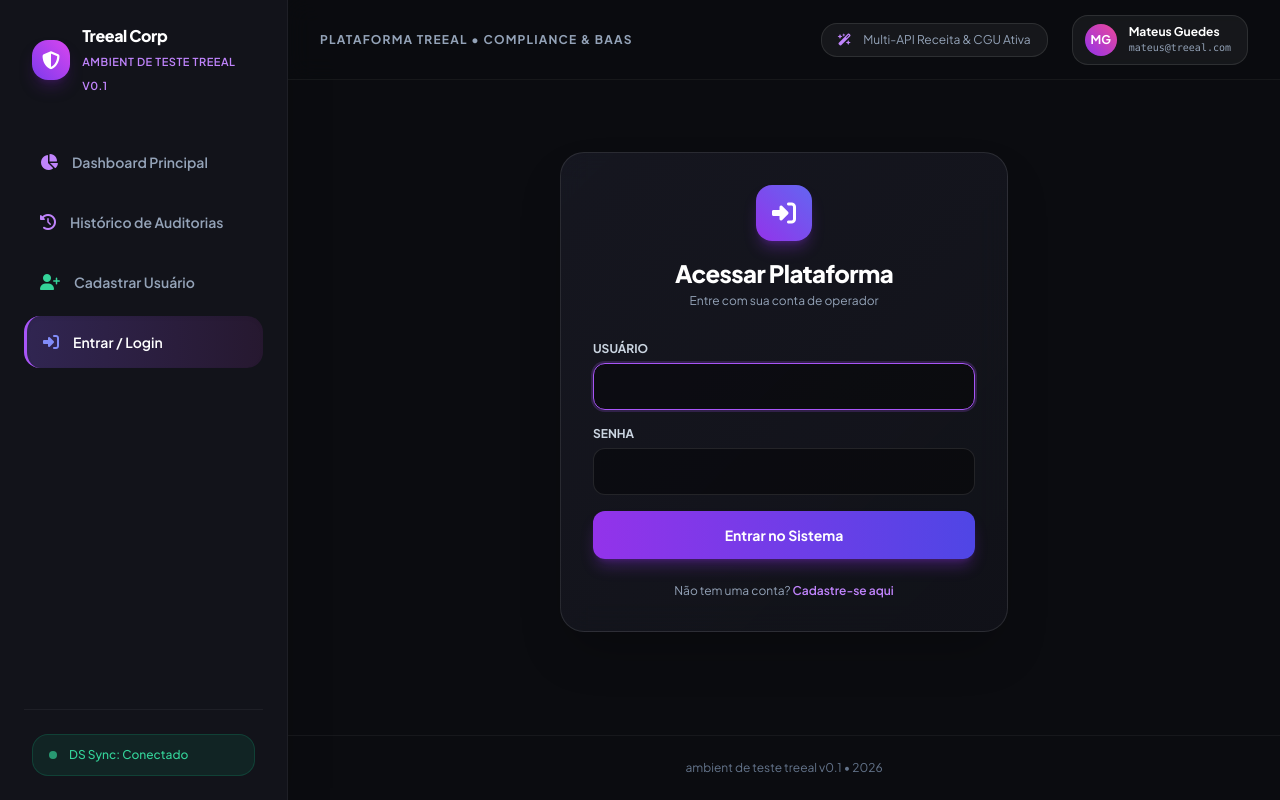
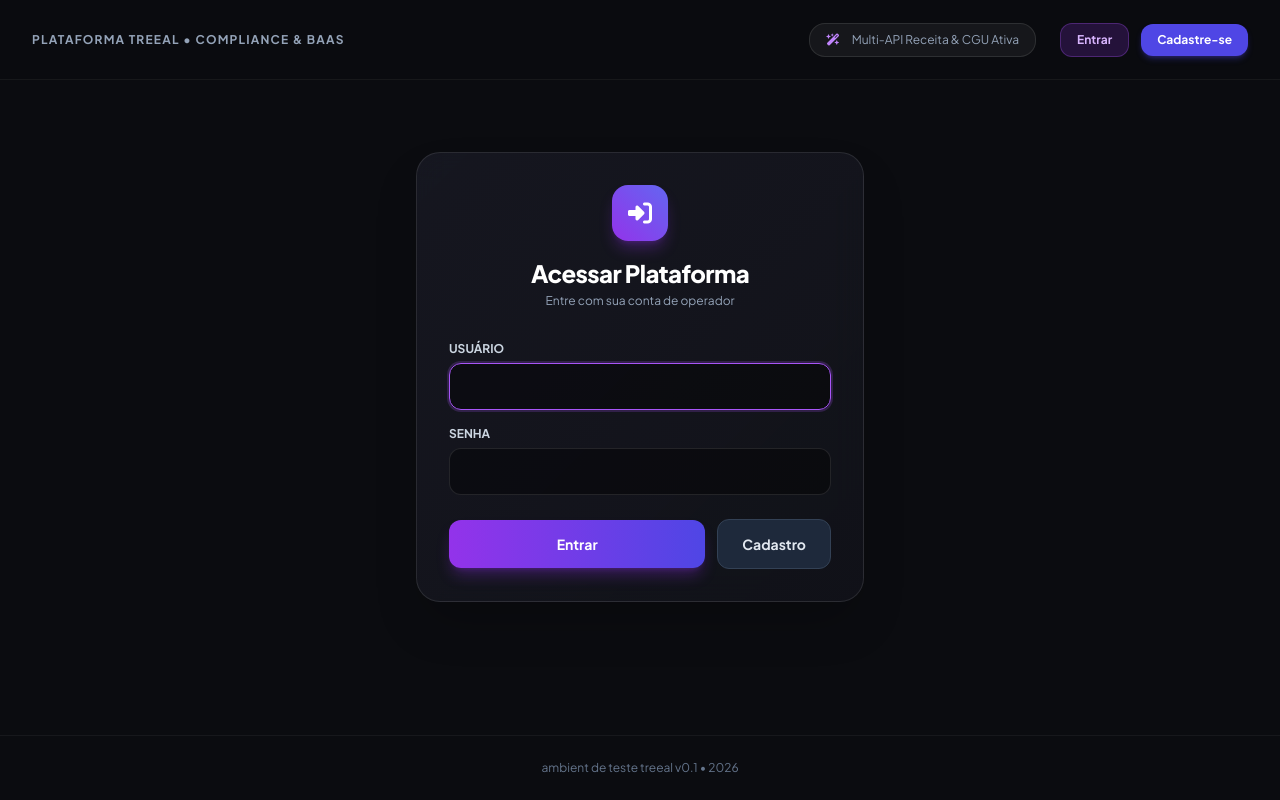
Before and after one commit to mateus17bk/treeal-corporate-security, a Django app: page /login/ in a window 1280 px wide. Run offline with Django 5.2, Linux system fonts and the light colour scheme; some libraries are stand-ins or nearby versions.

Commit message:
ux: Ajusta tela de login para exibir apenas botões de 'Entrar' e 'Cadastro', condiciona sidebar ao login ativo e exibe dados reais do usuário logado no topo
Co-Authored-By: Claude Code <noreply@anthropic.com>

```diff
--- a/corporate_intel/templates/corporate_intel/login.html
+++ b/corporate_intel/templates/corporate_intel/login.html
@@ -32,15 +32,15 @@
             </div>
             {% endfor %}
 
-            <button type="submit" class="w-full bg-gradient-to-r from-purple-600 to-indigo-600 hover:from-purple-500 hover:to-indigo-500 text-white py-3.5 rounded-xl font-bold text-sm transition shadow-lg shadow-purple-600/30 mt-6 active:scale-95">
-                Entrar no Sistema
-            </button>
+            <div class="flex items-center justify-between pt-2">
+                <button type="submit" class="flex-grow bg-gradient-to-r from-purple-600 to-indigo-600 hover:from-purple-500 hover:to-indigo-500  text-white py-3.5 px-6 rounded-xl font-bold text-sm transition shadow-lg shadow-purple-600/30 active:scale-95">
+                    Entrar
+                </button>
+                <a href="{% url 'register' %}" class="ml-3 bg-slate-800 hover:bg-slate-700 border border-slate-700 text-slate-200 py-3.5 px-6 rounded-xl font-bold text-sm transition text-center">
+                    Cadastro
+                </a>
+            </div>
         </form>
-
-        <div class="mt-6 text-center text-xs text-slate-400">
-            <span>Não tem uma conta? </span>
-            <a href="{% url 'register' %}" class="text-purple-400 hover:underline font-semibold">Cadastre-se aqui</a>
-        </div>
     </div>
 </div>
 
--- a/corporate_intel/urls.py
+++ b/corporate_intel/urls.py
@@ -1,4 +1,5 @@
 from django.urls import path
+from django.contrib.auth.views import LogoutView
 from . import views
 
 urlpatterns = [
@@ -8,4 +9,5 @@ urlpatterns = [
     path('historico/', views.historico_view, name='historico'),
     path('cadastro/', views.registrar_usuario_view, name='register'),
     path('login/', views.CustomLoginView.as_view(), name='login'),
+    path('logout/', LogoutView.as_view(next_page='login'), name='logout'),
 ]
--- a/templates/base.html
+++ b/templates/base.html
@@ -26,7 +26,8 @@
 </head>
 <body class="h-full flex overflow-hidden">
 
-    <!-- Sidebar (Estilo Helios Investments / Google Stitch) -->
+    {% if user.is_authenticated %}
+    <!-- Sidebar (Exibida apenas quando logado) -->
     <aside class="w-72 bg-[#12131a] border-r border-white/5 flex flex-col justify-between hidden lg:flex p-6 shrink-0 shadow-2xl">
         <div>
             <!-- Logo / Brand -->
@@ -50,25 +51,25 @@
                     <i class="fa-solid fa-history text-base text-purple-400"></i>
                     <span>Histórico de Auditorias</span>
                 </a>
-                <a href="{% url 'register' %}" class="flex items-center space-x-3.5 px-4 py-3.5 rounded-2xl text-sm font-semibold transition {% if request.resolver_match.url_name == 'register' %}sidebar-item-active text-white shadow-inner{% else %}text-slate-400 hover:text-white hover:bg-white/5{% endif %}">
-                    <i class="fa-solid fa-user-plus text-base text-emerald-400"></i>
-                    <span>Cadastrar Usuário</span>
-                </a>
-                <a href="{% url 'login' %}" class="flex items-center space-x-3.5 px-4 py-3.5 rounded-2xl text-sm font-semibold transition {% if request.resolver_match.url_name == 'login' %}sidebar-item-active text-white shadow-inner{% else %}text-slate-400 hover:text-white hover:bg-white/5{% endif %}">
-                    <i class="fa-solid fa-right-to-bracket text-base text-indigo-400"></i>
-                    <span>Entrar / Login</span>
-                </a>
             </nav>
         </div>
 
-        <!-- Footer / Status inside Sidebar -->
+        <!-- Logout / Footer inside Sidebar -->
         <div class="space-y-3 pt-6 border-t border-white/5 px-2">
+            <form action="{% url 'logout' %}" method="POST">
+                {% csrf_token %}
+                <button type="submit" class="w-full flex items-center space-x-3 px-4 py-3 rounded-2xl text-xs font-semibold text-red-400 hover:bg-red-500/10 transition border border-red-500/20">
+                    <i class="fa-solid fa-right-from-bracket"></i>
+                    <span>Sair da Conta</span>
+                </button>
+            </form>
             <div class="flex items-center space-x-3 px-4 py-3 rounded-2xl text-xs font-medium text-emerald-400 bg-emerald-500/10 border border-emerald-500/20">
                 <span class="w-2 h-2 rounded-full bg-emerald-400 animate-pulse"></span>
                 <span>DS Sync: Conectado</span>
             </div>
         </div>
     </aside>
+    {% endif %}
 
     <!-- Main Wrapper -->
     <div class="flex-1 flex flex-col min-w-0 overflow-y-auto">
@@ -86,16 +87,27 @@
                     <span>Multi-API Receita & CGU Ativa</span>
                 </div>
 
-                <!-- User Profile Badge -->
+                {% if user.is_authenticated %}
+                <!-- User Profile Dynamic Badge -->
                 <div class="flex items-center space-x-3 bg-white/5 border border-white/10 pl-3 pr-4 py-2 rounded-2xl">
                     <div class="w-8 h-8 rounded-full bg-gradient-to-tr from-purple-600 to-pink-500 flex items-center justify-center font-bold text-white text-xs">
-                        MG
+                        {{ user.username|slice:":2"|upper }}
                     </div>
                     <div class="text-left">
-                        <span class="text-xs font-bold text-white block">Mateus Guedes</span>
-                        <span class="text-[10px] text-slate-400 block font-mono">mateus@treeal.com</span>
+                        <span class="text-xs font-bold text-white block">{{ user.get_full_name|default:user.username }}</span>
+                        <span class="text-[10px] text-slate-400 block font-mono">{{ user.email|default:user.username }}</span>
                     </div>
                 </div>
+                {% else %}
+                <div class="flex items-center space-x-3">
+                    <a href="{% url 'login' %}" class="bg-purple-600/20 hover:bg-purple-600 text-purple-300 hover:text-white px-4 py-2 rounded-xl text-xs font-bold transition border border-purple-500/30">
+                        Entrar
+                    </a>
+                    <a href="{% url 'register' %}" class="bg-indigo-600 hover:bg-indigo-500 text-white px-4 py-2 rounded-xl text-xs font-bold transition shadow-md shadow-indigo-600/30">
+                        Cadastre-se
+                    </a>
+                </div>
+                {% endif %}
             </div>
         </header>
 
```
